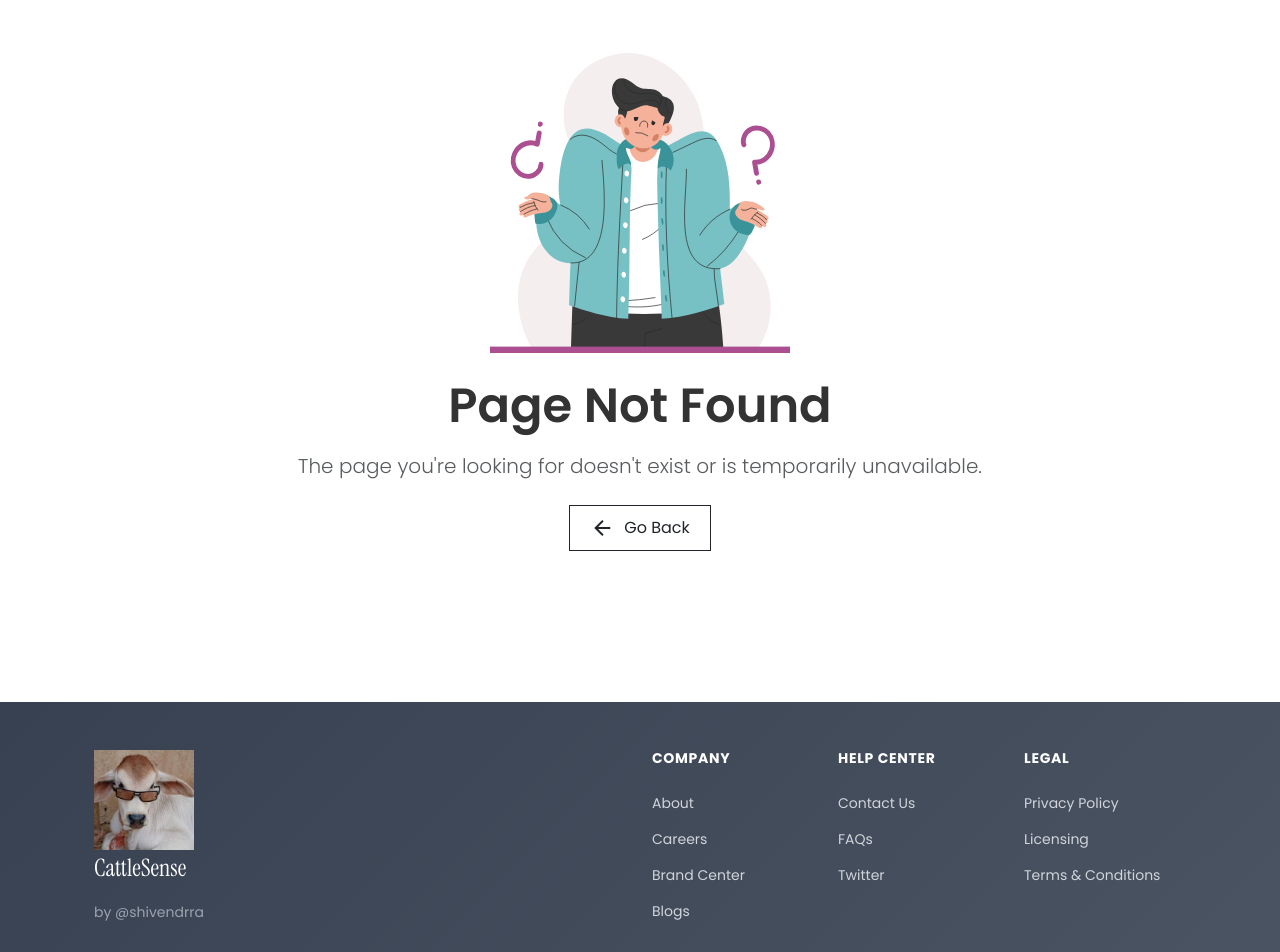
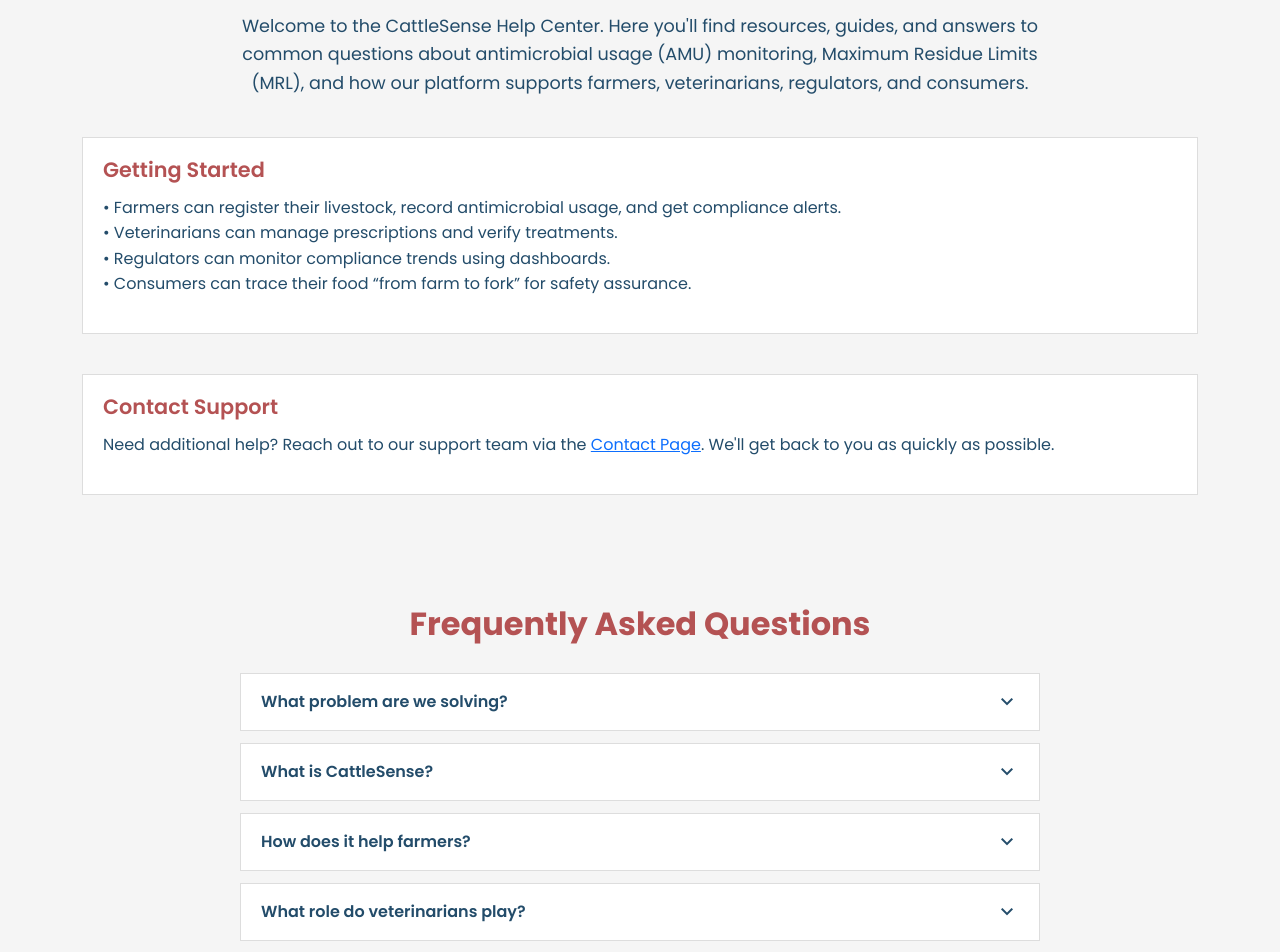
Before and after one commit to shivendrra/CattleSense, a React (Create React App) app in the folder client/: page /help in a window 1280 px wide. Shown: the part 160-1112 px from the top of the page. Built offline with nearby package versions, Linux system fonts and the light colour scheme; no server answers.

Commit message:
progress

```diff
--- /dev/null
+++ b/client/src/components/Consumer.js
@@ -0,0 +1,9 @@
+import React from 'react'
+
+export default function Consumer() {
+  return (
+    <>
+
+    </>
+  )
+}
--- /dev/null
+++ b/client/src/components/FAQ.js
@@ -0,0 +1,74 @@
+import React, { useState } from 'react';
+import './styles/FAQ.css';
+
+export default function FAQ() {
+  const [activeIndex, setActiveIndex] = useState(null);
+
+  const toggleFAQ = (index) => {
+    setActiveIndex(activeIndex === index ? null : index);
+  };
+
+  const faqs = [
+    {
+      question: "What problem are we solving?",
+      answer:
+        "Excessive and inappropriate use of antimicrobials in livestock leaves residues in meat, milk, and eggs. This can harm consumer health and contribute to antimicrobial resistance (AMR). Current monitoring systems are fragmented and outdated."
+    },
+    {
+      question: "What is CattleSense?",
+      answer:
+        "CattleSense is a centralized digital portal that tracks antimicrobial usage, ensures compliance with Maximum Residue Limits (MRL), and improves transparency across the livestock value chain—from farm to fork."
+    },
+    {
+      question: "How does it help farmers?",
+      answer:
+        "Farmers can easily profile livestock, log antimicrobial dosages, and receive automated alerts about withdrawal periods, ensuring better yields and safer products."
+    },
+    {
+      question: "What role do veterinarians play?",
+      answer:
+        "Veterinarians verify prescriptions, track treatment logs, and ensure compliance with safety standards, helping prevent misuse of antimicrobials."
+    },
+    {
+      question: "How do consumers benefit?",
+      answer:
+        "Consumers gain trust and transparency. They can trace products back to farms, ensuring the meat, milk, or eggs they consume are safe and responsibly produced."
+    },
+    {
+      question: "How does the government or regulators benefit?",
+      answer:
+        "Regulators get access to real-time dashboards, regional compliance metrics, and trend analysis, enabling better enforcement of MRL norms and policy-making."
+    }
+  ];
+
+  return (
+    <div className="faq-section">
+      <div className="container">
+        <h2 className="faq-title">Frequently Asked Questions</h2>
+        <div className="faq-list">
+          {faqs.map((faq, index) => (
+            <div
+              key={index}
+              className={`faq-item ${activeIndex === index ? 'active' : ''}`}
+            >
+              <button
+                className="faq-question"
+                onClick={() => toggleFAQ(index)}
+              >
+                <span>{faq.question}</span>
+                <span className="material-symbols-outlined">
+                  {activeIndex === index ? 'expand_less' : 'expand_more'}
+                </span>
+              </button>
+              {activeIndex === index && (
+                <div className="faq-answer">
+                  <p>{faq.answer}</p>
+                </div>
+              )}
+            </div>
+          ))}
+        </div>
+      </div>
+    </div>
+  );
+}
--- /dev/null
+++ b/client/src/components/Farmers.js
@@ -0,0 +1,9 @@
+import React from 'react'
+
+export default function Farmers() {
+  return (
+    <>
+
+    </>
+  )
+}
--- a/client/src/components/Footer.js
+++ b/client/src/components/Footer.js
@@ -20,7 +20,7 @@ const Footer = () => {
 
   const helpLinks = [
     { name: 'Contact Us', href: '/contact', external: false },
-    { name: 'FAQs', href: '#', external: true },
+    { name: 'FAQs', href: '/help#faq', external: false },
     { name: 'Twitter', href: 'https://x.com/shivendrra_', external: true },
   ];
 
--- /dev/null
+++ b/client/src/components/Help.js
@@ -0,0 +1,54 @@
+import React, { useEffect } from 'react';
+import { useLocation } from 'react-router-dom';
+import FAQ from './FAQ';
+import './styles/Help.css';
+
+export default function Help() {
+  const location = useLocation();
+
+  useEffect(() => {
+    if (location.hash === '#faq') {
+      const faqSection = document.getElementById('faq-section');
+      if (faqSection) {
+        faqSection.scrollIntoView({ behavior: 'smooth' });
+      }
+    }
+  }, [location]);
+
+  return (
+    <div className="help-page">
+      <div className="container py-5">
+        <h1 className="help-title">Help Center</h1>
+        <p className="help-intro">
+          Welcome to the CattleSense Help Center. Here you'll find resources, guides,
+          and answers to common questions about antimicrobial usage (AMU) monitoring,
+          Maximum Residue Limits (MRL), and how our platform supports farmers, veterinarians,
+          regulators, and consumers.
+        </p>
+
+        <div className="help-section">
+          <h3>Getting Started</h3>
+          <p>
+            • Farmers can register their livestock, record antimicrobial usage, and get
+            compliance alerts.<br />
+            • Veterinarians can manage prescriptions and verify treatments.<br />
+            • Regulators can monitor compliance trends using dashboards.<br />
+            • Consumers can trace their food “from farm to fork” for safety assurance.
+          </p>
+        </div>
+
+        <div className="help-section">
+          <h3>Contact Support</h3>
+          <p>
+            Need additional help? Reach out to our support team via the{' '}
+            <a href="/contact">Contact Page</a>. We'll get back to you as quickly as possible.
+          </p>
+        </div>
+
+        <div id="faq-section" className="help-faq">
+          <FAQ />
+        </div>
+      </div>
+    </div>
+  );
+}
--- a/client/src/components/Navbar.js
+++ b/client/src/components/Navbar.js
@@ -296,10 +296,13 @@ export default function Navbar() {
                       </li>
                       <li><hr className="dropdown-divider" /></li>
                       <li className='dropdown-item'>
-                        <Link to='/farmers'>For Farmers</Link>
+                        <Link to='/for/farmers'>For Farmers</Link>
                       </li>
                       <li className='dropdown-item'>
-                        <Link to='/civil'>For Civilian</Link>
+                        <Link to='/for/consumer'>For Consumer</Link>
+                      </li>
+                      <li className='dropdown-item'>
+                        <Link to='/for/veterinary'>For Veterinary</Link>
                       </li>
                       <li><hr className="dropdown-divider" /></li>
                       <li className='dropdown-item'>
--- a/client/src/components/PageRoutes.js
+++ b/client/src/components/PageRoutes.js
@@ -8,6 +8,11 @@ import Login from './Login';
 import Signup from './Signup';
 import Home from './Home';
 import NotFound from './NotFound';
+import FAQ from './FAQ';
+import Help from './Help';
+import Consumer from './Consumer';
+import Farmers from './Farmers';
+import Veterinary from './Veterinary';
 
 const ProtectedRoute = ({ children }) => {
   const { currentUser, loading } = useAuth();
@@ -15,7 +20,6 @@ const ProtectedRoute = ({ children }) => {
   if (loading) {
     return null;
   }
-  // return currentUser ? children : <Navigate to="/auth/login" />;
   return currentUser ? children : <Navigate to="/" />;
 };
 
@@ -26,6 +30,15 @@ const PublicRoute = ({ children }) => {
     return null;
   }
   return !currentUser ? children : <Navigate to="/home" />;
+};
+
+const HomeRoute = () => {
+  const { currentUser, loading } = useAuth();
+
+  if (loading) {
+    return null;
+  }
+  return currentUser ? <Home /> : <Lander />;
 };
 
 export default function PageRoutes() {
@@ -42,11 +55,16 @@ export default function PageRoutes() {
     <Routes>
       <Route path="/auth/login" element={<PublicRoute><Login /></PublicRoute>} />
       <Route path="/auth/signup" element={<PublicRoute><Signup /></PublicRoute>} />
+      <Route path="/for/farmers" element={<PublicRoute><Farmers /></PublicRoute>} />
+      <Route path="/for/veterinary" element={<PublicRoute><Veterinary /></PublicRoute>} />
+      <Route path="/for/consumer" element={<PublicRoute><Consumer /></PublicRoute>} />
+      <Route path="/faq" element={<PublicRoute><FAQ/></PublicRoute>} />
+      <Route path="/help" element={<PublicRoute><Help/></PublicRoute>} />
 
-      <Route path="/" element={<PublicRoute><Lander /></PublicRoute>} />
+      <Route path="/" element={<HomeRoute />} />
+      <Route path="*" element={<NotFound />} />
+
       <Route path="/home" element={<ProtectedRoute><Home /></ProtectedRoute>} />
-
-      <Route path="*" element={<NotFound />} />
     </Routes>
   );
 }
--- /dev/null
+++ b/client/src/components/Veterinary.js
@@ -0,0 +1,9 @@
+import React from 'react'
+
+export default function Veterinary() {
+  return (
+    <>
+
+    </>
+  )
+}
--- /dev/null
+++ b/client/src/components/styles/FAQ.css
@@ -0,0 +1,56 @@
+.faq-section {
+  padding: 60px 0;
+  background-color: whitesmoke;
+}
+
+.faq-title {
+  text-align: center;
+  font-size: 2rem;
+  font-weight: 700;
+  color: #B45253;
+  margin-bottom: 30px;
+}
+
+.faq-list {
+  max-width: 800px;
+  margin: 0 auto;
+}
+
+.faq-item {
+  background: white;
+  border: 1px solid #ddd;
+  margin-bottom: 12px;
+  transition: all 0.3s ease;
+  border-radius: 0;
+}
+
+.faq-item.active {
+  border-left: 4px solid #B45253;
+  background-color: #F6EFD2;
+}
+
+.faq-question {
+  width: 100%;
+  padding: 16px 20px;
+  font-size: 1rem;
+  font-weight: 600;
+  text-align: left;
+  display: flex;
+  justify-content: space-between;
+  align-items: center;
+  border: none;
+  background: none;
+  cursor: pointer;
+  color: #234C6A;
+}
+
+/* .faq-question:hover {
+  background-color: #f9f9f9;
+} */
+
+.faq-answer {
+  padding: 0 20px 16px 20px;
+  font-size: 0.95rem;
+  color: #234C6A;
+  line-height: 1.6;
+}
--- /dev/null
+++ b/client/src/components/styles/Help.css
@@ -0,0 +1,45 @@
+.help-page {
+  background-color: whitesmoke;
+  min-height: 100vh;
+}
+
+.help-title {
+  text-align: center;
+  font-size: 2.2rem;
+  font-weight: 700;
+  color: #B45253;
+  margin-bottom: 20px;
+}
+
+.help-intro {
+  max-width: 800px;
+  margin: 0 auto 40px auto;
+  text-align: center;
+  color: #234C6A;
+  font-size: 1.1rem;
+  line-height: 1.6;
+}
+
+.help-section {
+  margin-bottom: 40px;
+  padding: 20px;
+  background: white;
+  border: 1px solid #ddd;
+  border-radius: 0;
+}
+
+.help-section h3 {
+  font-size: 1.3rem;
+  font-weight: 600;
+  color: #B45253;
+  margin-bottom: 12px;
+}
+
+.help-section p {
+  color: #234C6A;
+  line-height: 1.6;
+}
+
+.help-faq {
+  margin-top: 50px;
+}
--- a/client/src/components/styles/Login.css
+++ b/client/src/components/styles/Login.css
@@ -155,7 +155,6 @@
   margin-bottom: 25px;
 }
 
-
 .form-check {
   display: flex;
   align-items: center;
@@ -192,6 +191,7 @@
   padding: 15px;
   background: #007bff;
   border: none;
+  text-align: center;
   border-radius: 0px;
   color: white;
   font-weight: 600;
--- a/client/src/components/styles/MapSection.css
+++ b/client/src/components/styles/MapSection.css
@@ -49,6 +49,10 @@
 .btn-primary {
   background: #b45253;
   color: white;
+  text-align: center;
+  display: flex;
+  align-items: center;
+  justify-content: center;
 }
 
 .btn-secondary {
```
